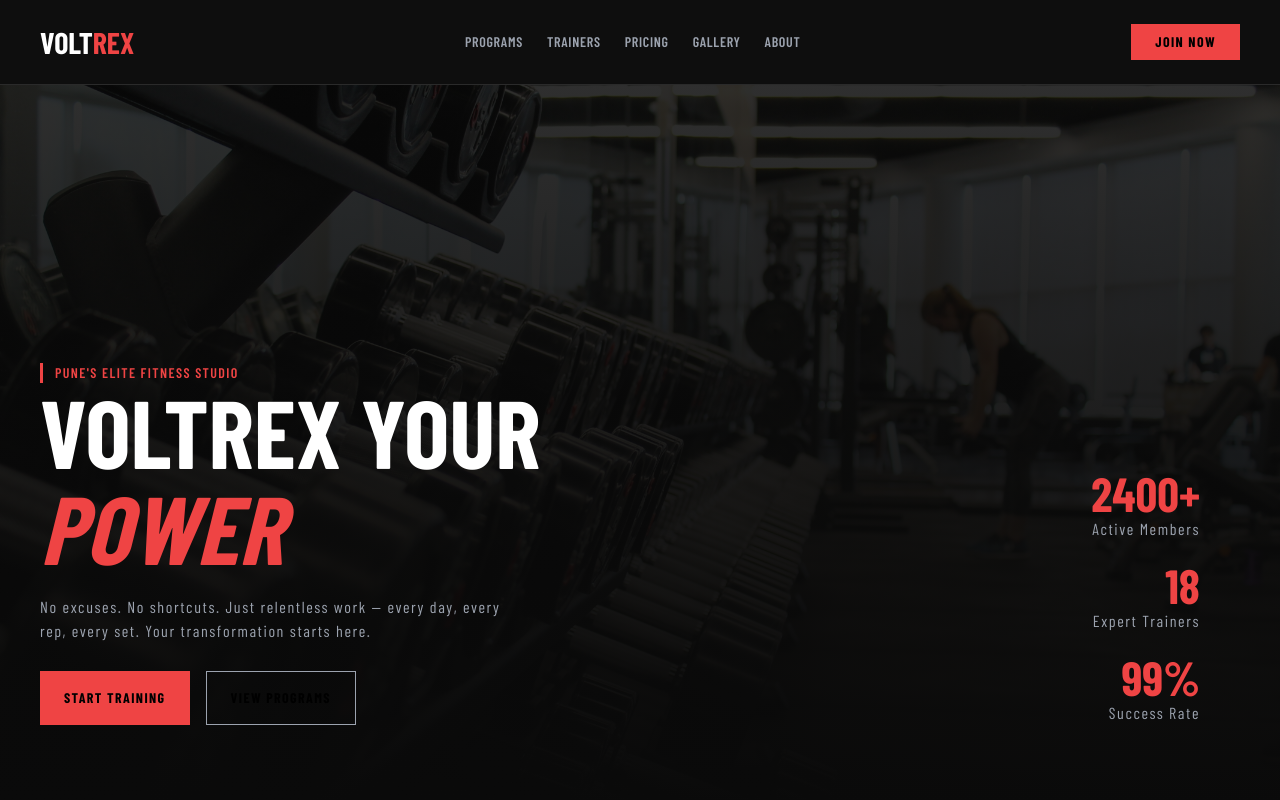
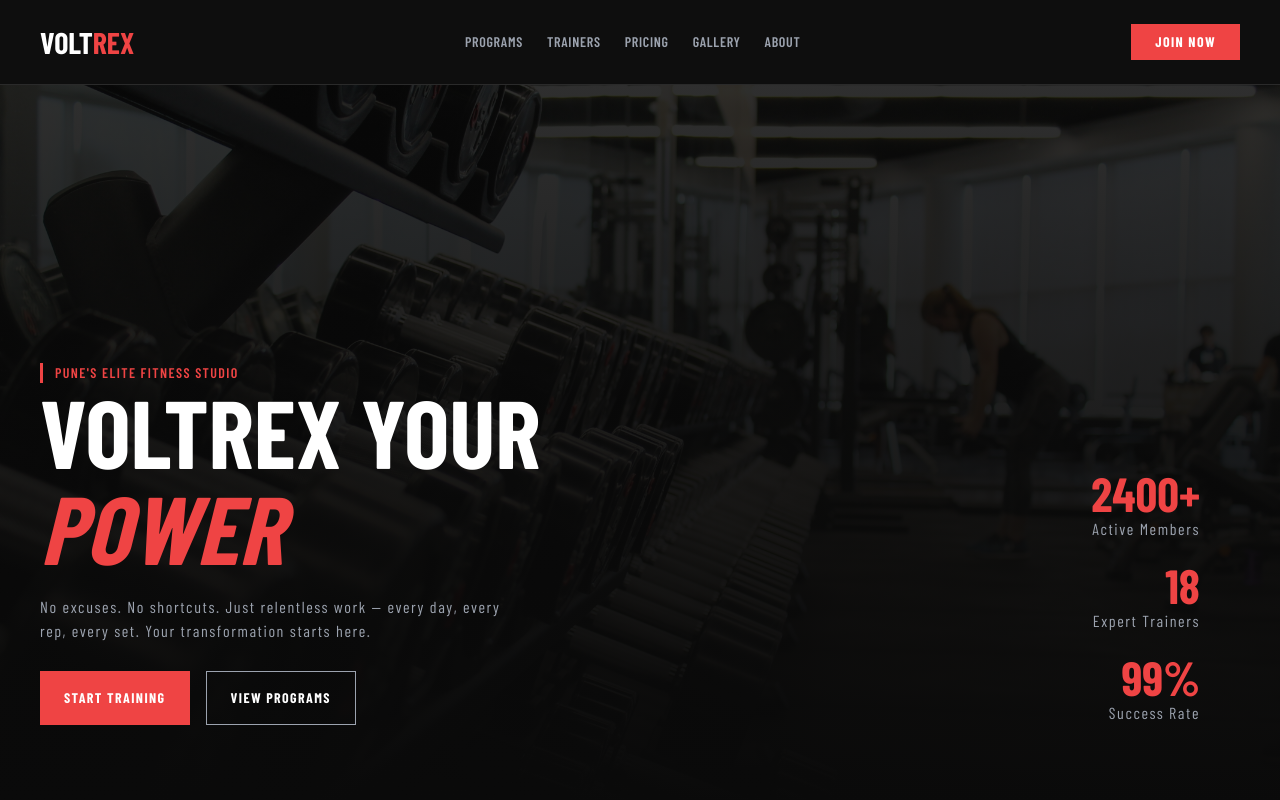
Before and after one commit to rakeshbhati-dev/Voltrex, a React (Vite) app: page / in a window 1280 px wide. Shown: the top 800 px of the page. Built offline with nearby package versions, Linux system fonts and the light colour scheme; a web font is replaced by a local one.

Commit message:
fix button text-color

```diff
--- a/src/components/Navbar.jsx
+++ b/src/components/Navbar.jsx
@@ -16,7 +16,7 @@ function Navbar() {
                     <a href="" className='hover:text-primaryDark'>GALLERY</a>
                     <a href="" className='hover:text-primaryDark'>ABOUT</a>
                 </div>
-                <Button title='JOIN NOW' buttonStyle='hidden md:block' />
+                <Button title='JOIN NOW' buttonStyle='hidden md:block text-white' />
                 <button className='md:hidden text-primary'
                     onClick={() => setIsOpen((prev) => !prev)}
                 >
--- a/src/sections/Hero.jsx
+++ b/src/sections/Hero.jsx
@@ -21,11 +21,11 @@ function Hero() {
                  <div className='flex gap-4 mt-7 z-40'>
                     <Button
                  title='Start training'
-                 buttonStyle='md:py-4 cursor-pointer z-40'
+                 buttonStyle='md:py-4 text-white cursor-pointer z-40'
                  />
                  <Button
                  title='View Programs'
-                 buttonStyle='bg-transparent border border-gray md:py-4 hover:bg-primary hover:border-primary cursor-pointer z-40'
+                 buttonStyle='text-white bg-transparent border border-gray md:py-4 hover:bg-primary hover:border-primary cursor-pointer z-40'
                  />
                  </div>
             </div>
```
